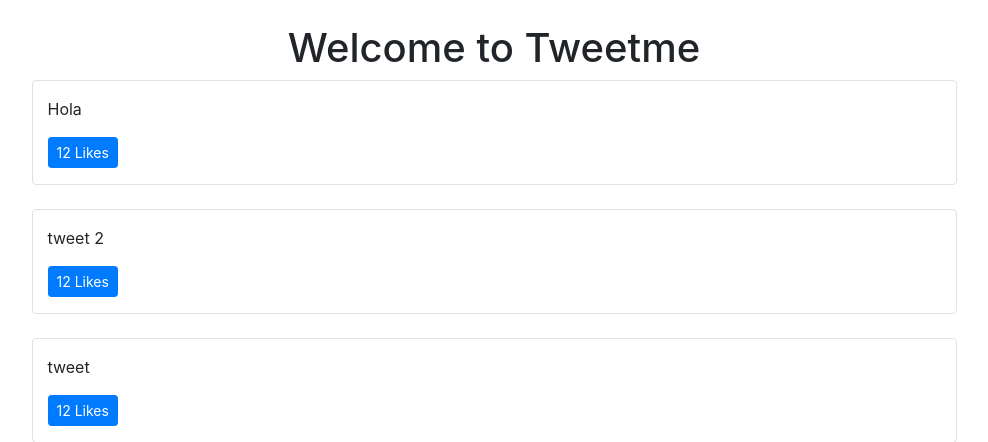
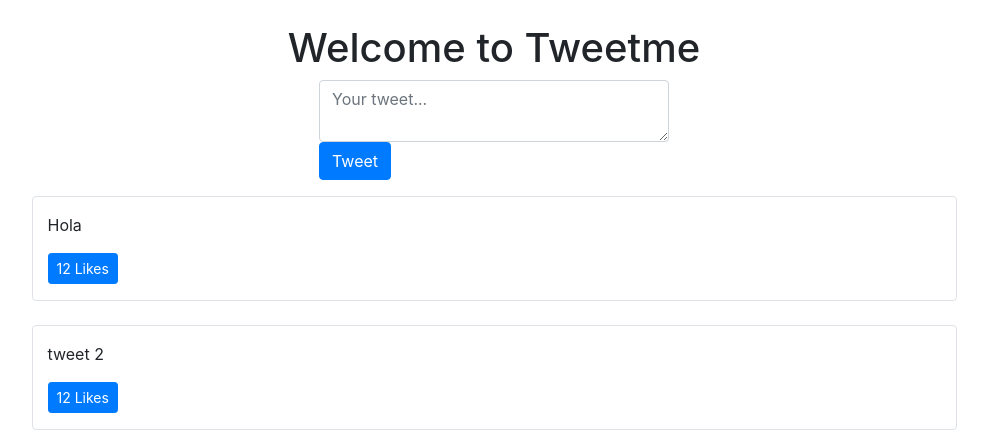
Before and after one commit to cbraatz/tweetme2, a Django app: page / in a window 1280 px wide. Shown: the part 56-498 px from the top of the page, without its empty margins (146-1134 px from the left). Run offline with Django 3.2, Linux system fonts and the light colour scheme; data comes from the database, SQL or seed files in the repository; both versions use the stored data as it was after the commit; some libraries are stand-ins or nearby versions.

Commit message:
Commit en 2:13:24

```diff
--- a/templates/pages/home.html
+++ b/templates/pages/home.html
@@ -10,17 +10,53 @@
             <h1>Welcome to Tweetme</h1>
         </div>
     </div>
+
+    <div class='row mb-3'>
+        <div class='col-md-4 mx-auto col-10'>
+            <form class='form' id='tweet-create-form' method='POST' action='/create-tweet'>
+                {% csrf_token %}
+                <input type='hidden' value='/' name='next'/> <!-- to redirect to home page -->
+                <textarea class='form-control' name='content' placeholder='Your tweet...'></textarea>
+                <button type='submit' class='btn btn-primary'>Tweet</button>
+            </form>
+        </div>
+    </div>
+
     <div id='tweets'>
         <div class='row' id='tweets'>
             loading...
         </div>
+    </div>
     <script>
-        const tweetsElement=document.getElementById("tweets")
-        tweetsElement.innerHTML=""
+        function handleTweetCreateFormDidSubmit(event ){
+            event.preventDefault()//evita que haga la acción de submit del boton del form.
+            console.log(event)
+        }
+        const tweetCreateFormEl=document.getElementById("tweet-create-form")
+        tweetCreateFormEl.addEventListener("submit", handleTweetCreateFormDidSubmit)
+        const tweetsEl=document.getElementById("tweets")
+        function loadTweets(tweetsElement){
             const xhr=new XMLHttpRequest()
             const method= 'GET'
             const url = "/tweets" //el que va a retornar el json
             const responseType="json"
+            xhr.responseType = responseType
+            xhr.open(method,url)//abre la url
+            xhr.onload=function(){
+                console.log(xhr.response) //loguear la respuesta
+                const serverResponse = xhr.response
+                var listedItems = serverResponse.response//is an array
+                var finalTweetStr=""
+                var i;
+                for(i=0;i<listedItems.length;i++){
+                    currentItem=formatTweetElement(listedItems[i])
+                    finalTweetStr+=currentItem
+                }
+                tweetsElement.innerHTML=finalTweetStr
+            }
+            xhr.send() //envia la request
+        }
+        loadTweets(tweetsEl)
         function handleDidLike(tweet_id,currentCount){
             console.log(tweet_id+"++"+currentCount)
             return
@@ -37,23 +73,6 @@
             return formattedTweet
         }
 
-        xhr.responseType = responseType
-        xhr.open(method,url)//abre la url
-        xhr.onload=function(){
-            console.log("resp1")
-            console.log(xhr.response) //loguear la respuesta
-            const serverResponse = xhr.response
-            var listedItems = serverResponse.response//is an array
-            console.log("listed items:")
-            console.log(listedItems)
-            var finalTweetStr=""
-            var i;
-            for(i=0;i<listedItems.length;i++){
-                currentItem=formatTweetElement(listedItems[i])
-                finalTweetStr+=currentItem
-            }
-            tweetsElement.innerHTML=finalTweetStr
-        }
-        xhr.send() //envia la request
+
     </script>
 {% endblock content %}
--- a/tweetme2/settings.py
+++ b/tweetme2/settings.py
@@ -25,7 +25,7 @@ SECRET_KEY = 'j^55x&%71s$$wb#wdc=k405i371_x(gzjb$@topkj=fwxh2j_y'
 # SECURITY WARNING: don't run with debug turned on in production!
 DEBUG = True
 
-ALLOWED_HOSTS = []
+ALLOWED_HOSTS = ['127.0.0.1', '.mydomain.com'] # IMPORTANTE agregado para asegurar que los redirects vayan a hosts seguros.
 
 
 # Application definition
--- a/tweets/views.py
+++ b/tweets/views.py
@@ -1,8 +1,12 @@
+from django.conf import settings
 from django.http import HttpResponse, Http404, JsonResponse
-from django.shortcuts import render
+from django.shortcuts import render, redirect
+from django.utils.http import is_safe_url
 
 from .forms import TweetForm
 from .models import Tweet
+
+ALLOWED_HOSTS=settings.ALLOWED_HOSTS
 
 # Create your views here.
 def home_view(request, *args, **kwargs):
@@ -11,8 +15,11 @@ def home_view(request, *args, **kwargs):
 
 def tweet_create_view(request, *args, **kwargs):
     form = TweetForm(request.POST or None) # el formulario puede ser inicializado con datos o sin
+    next_url = request.POST.get("next") or None # next es el hiddenfield del form en home osea sería /
     if form.is_valid():
         obj=form.save()
+        if next_url != None and is_safe_url(next_url,ALLOWED_HOSTS): # si va a un host seguro, seteado en settings.py > ALLOWED_HOSTS
+            return redirect(next_url)
         form=TweetForm() #si viene con datos guarda y crea un TweetForm vacio
     return render(request, 'components/form.html',context={"form":form})
 
```
Also changed, not shown: db.sqlite3. Lines whose indentation alone changed are shown as unchanged.
